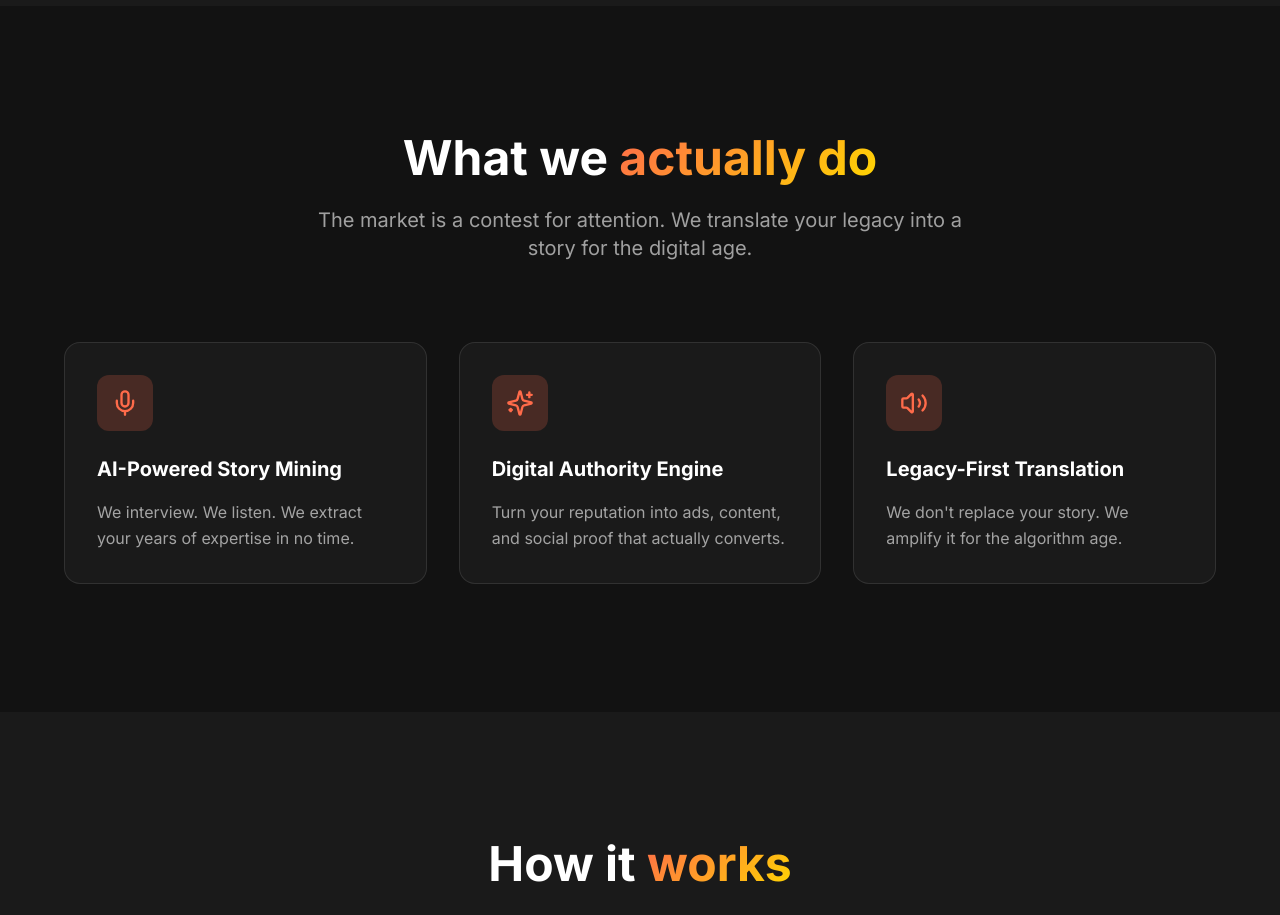
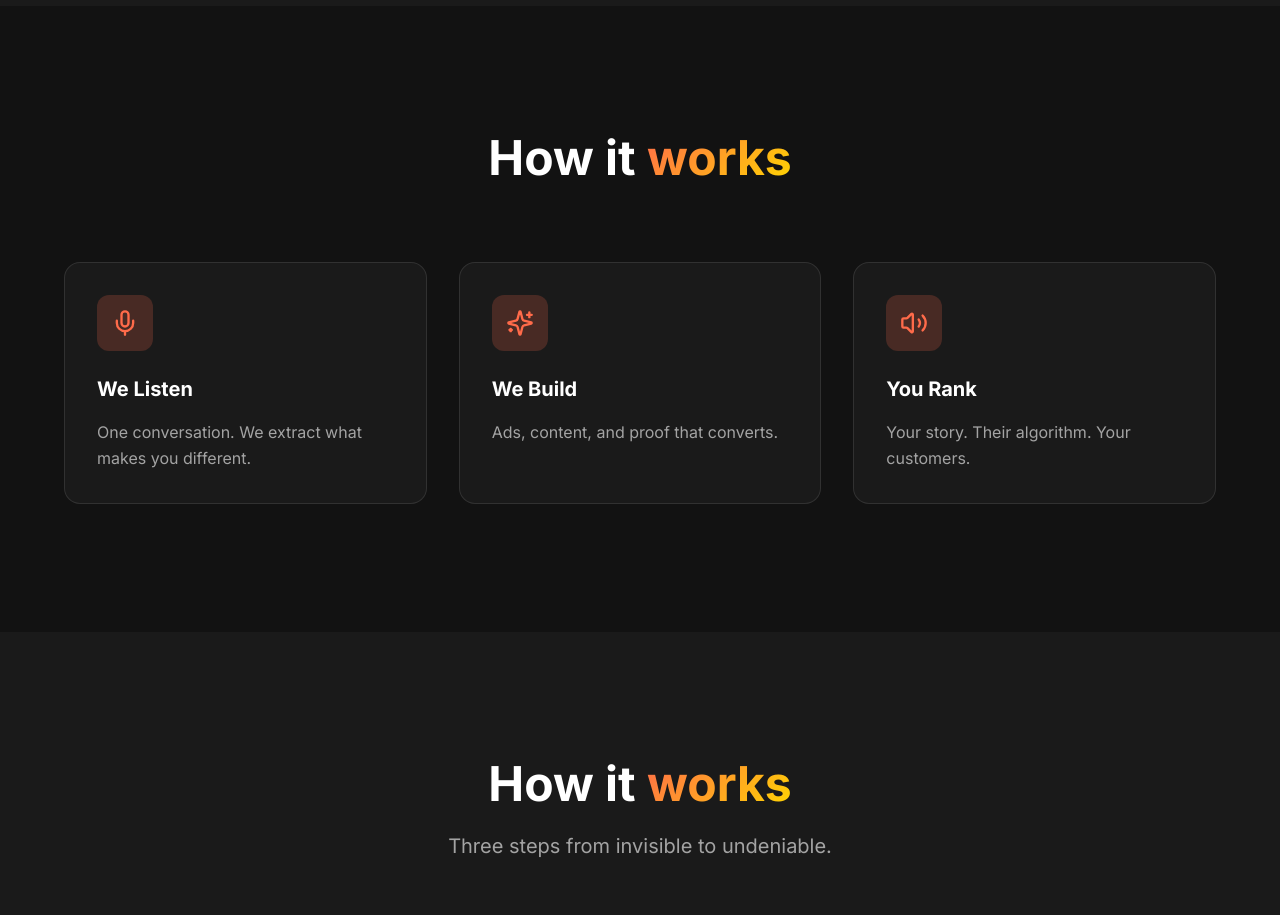
Before and after one commit to romanvieito/ui.miami, a Next.js app: page / in a window 1280 px wide. Shown: the part 1380-2295 px from the top of the page. Built offline with nearby package versions, Linux system fonts and the light colour scheme; no server answers.

Commit message:
Revise Features component text for improved clarity and engagement
- Update feature titles and descriptions to better convey the value proposition.
- Change main headline to "How it works" for a more informative approach.
- Remove redundant supporting text to streamline messaging.

```diff
--- a/components/Features.tsx
+++ b/components/Features.tsx
@@ -8,21 +8,18 @@ import { Mic, Sparkles, Volume2 } from "lucide-react";
 const features = [
   {
     icon: Mic,
-    title: "AI-Powered Story Mining",
-    description:
-      "We interview. We listen. We extract your years of expertise in no time.",
+    title: "We Listen",
+    description: "One conversation. We extract what makes you different.",
   },
   {
     icon: Sparkles,
-    title: "Digital Authority Engine",
-    description:
-      "Turn your reputation into ads, content, and social proof that actually converts.",
+    title: "We Build",
+    description: "Ads, content, and proof that converts.",
   },
   {
     icon: Volume2,
-    title: "Legacy-First Translation",
-    description:
-      "We don't replace your story. We amplify it for the algorithm age.",
+    title: "You Rank",
+    description: "Your story. Their algorithm. Your customers.",
   },
 ];
 
@@ -39,12 +36,9 @@ export default function Features() {
           transition={{ duration: 0.6 }}
           className="text-center mb-20"
         >
-          <h2 className="text-3xl md:text-5xl font-bold mb-6">
-            What we <span className="gradient-text">actually do</span>
+          <h2 className="text-3xl md:text-5xl font-bold">
+            How it <span className="gradient-text">works</span>
           </h2>
-          <p className="text-white/60 text-lg md:text-xl max-w-2xl mx-auto">
-            The market is a contest for attention. We translate your legacy into a story for the digital age.
-          </p>
         </motion.div>
 
         <div className="grid md:grid-cols-3 gap-8">
```
